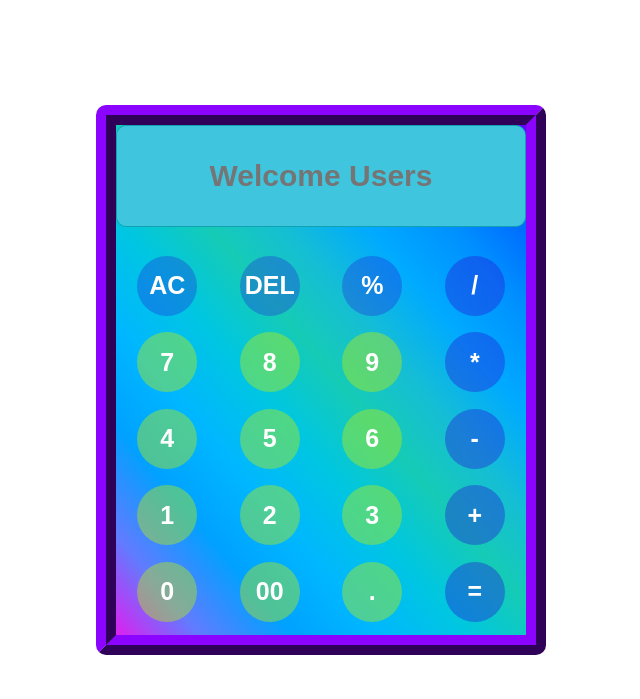
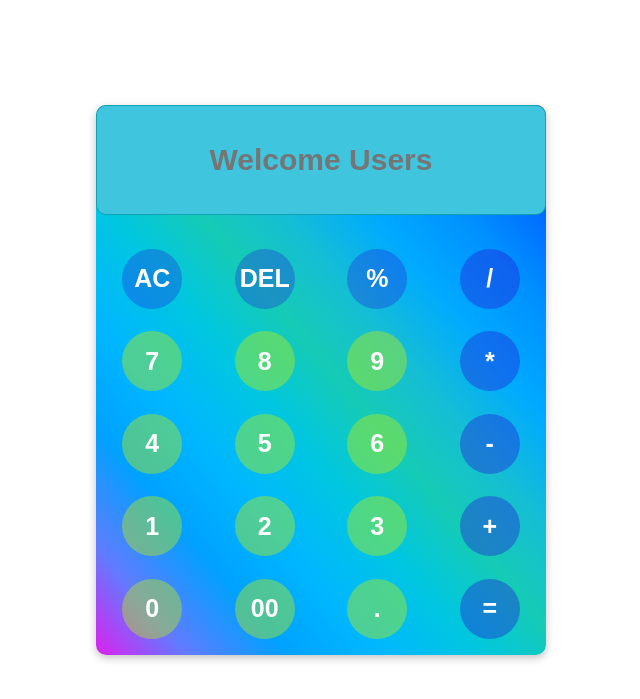
Before and after one commit to kamleshkumarraj/calculator, a plain HTML site: page index.html in a window 1280 px wide. Shown: the part 91-790 px from the top of the page, without its empty margins (319-959 px from the left). Drawn offline with Linux system fonts and the light colour scheme.

Commit message:
Here we remove border and add boxshadow on calculator

```diff
--- a/style.css
+++ b/style.css
@@ -16,7 +16,7 @@ html{
 .cal-section{
     width: 45rem;
     height: 55rem;
-    border: 2rem ridge rgb(93, 3, 172);
+    /* border: 1px solid rgb(93, 3, 172); */
     background-image: linear-gradient(
     50deg,
     hsl(295deg 86% 53%) 0%,
@@ -32,6 +32,7 @@ html{
     hsl(264deg 100% 50%) 100%
     );
     border-radius: 1rem;
+    box-shadow: rgba(0, 0, 0, 0.24) 0px 3px 8px;
 }
 
 .input-section {
```
